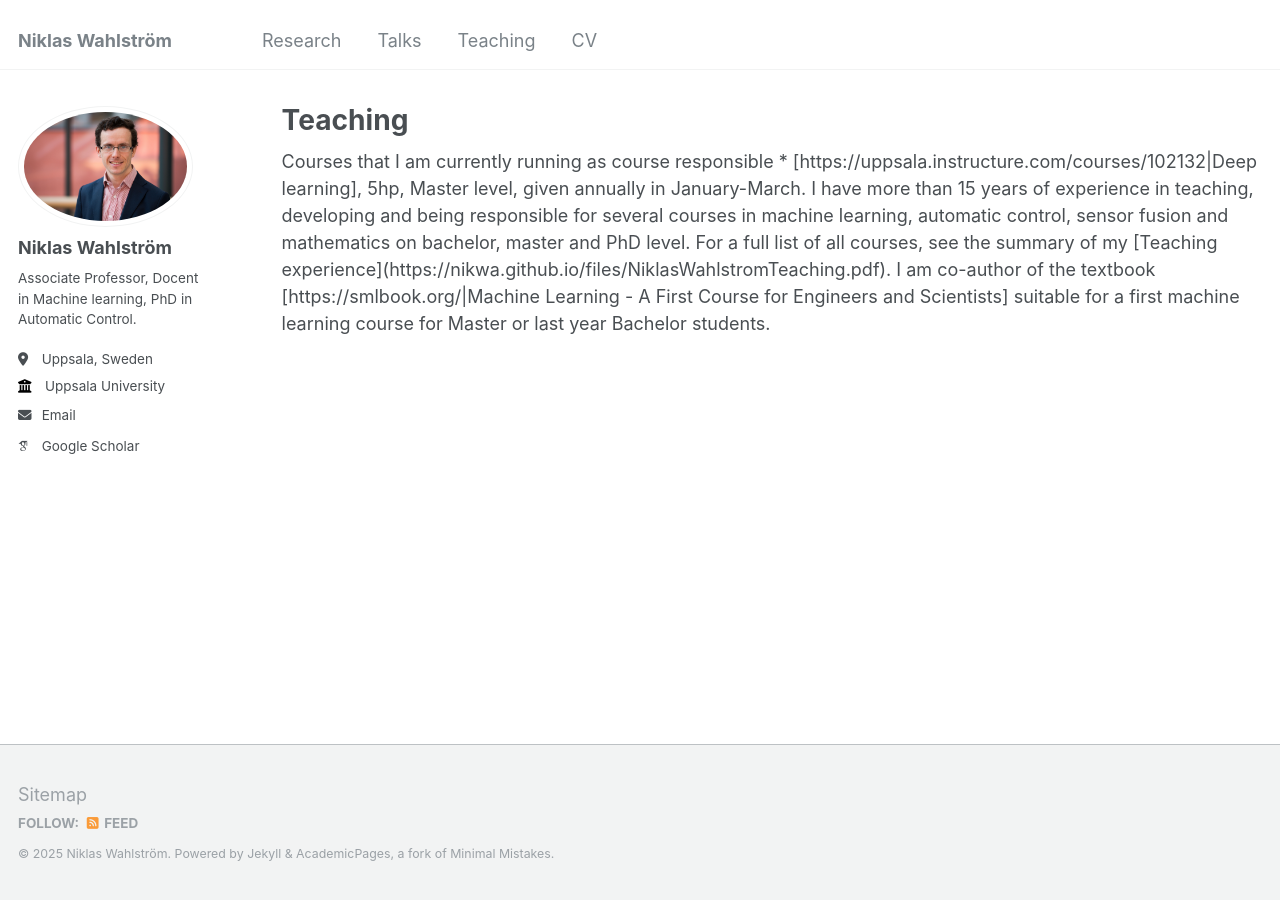
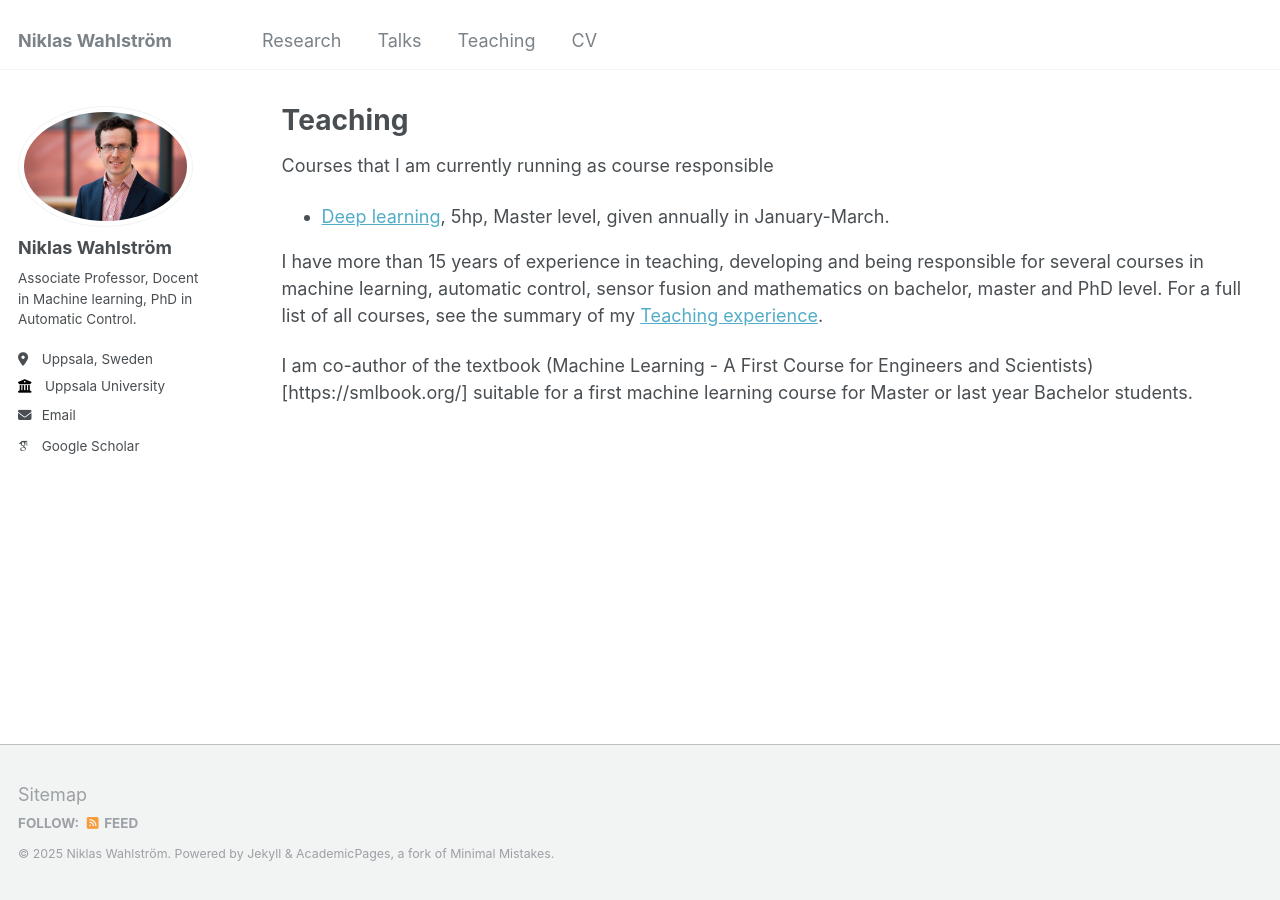
Before and after one commit to nikwa/nikwa.github.io, a Jekyll site: the page built from _pages/teaching.md, in a window 1280 px wide. Built offline with Jekyll 4.4.1, drawn with Linux system fonts in a browser that asks for light colours; some web fonts are replaced; part of the change alters nothing that is shown.

Commit message:
teaching update

```diff
--- a/_pages/teaching.html
+++ b/_pages/teaching.md
@@ -10,11 +10,11 @@ author_profile: true
 Courses that I am currently running as course responsible
 
 
-* [https://uppsala.instructure.com/courses/102132|Deep learning], 5hp, Master level, given annually in January-March.
+* [Deep learning](https://uppsala.instructure.com/courses/102132), 5hp, Master level, given annually in January-March.
 
 I have more than 15 years of experience in teaching, developing and being responsible for several courses in machine learning, automatic control, sensor fusion and mathematics on bachelor, master and PhD level. For a full list of all courses, see the summary of my [Teaching experience](https://nikwa.github.io/files/NiklasWahlstromTeaching.pdf).
 
-I am co-author of the textbook [https://smlbook.org/|Machine Learning - A First Course for Engineers and Scientists] suitable for a first machine learning course for Master or last year Bachelor students.
+I am co-author of the textbook (Machine Learning - A First Course for Engineers and Scientists)[https://smlbook.org/] suitable for a first machine learning course for Master or last year Bachelor students.
 
 <!--
 {% for post in site.teaching reversed %}
```
